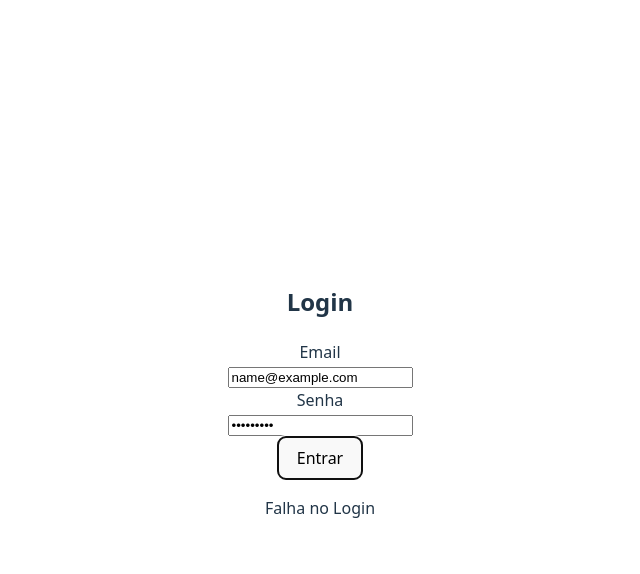
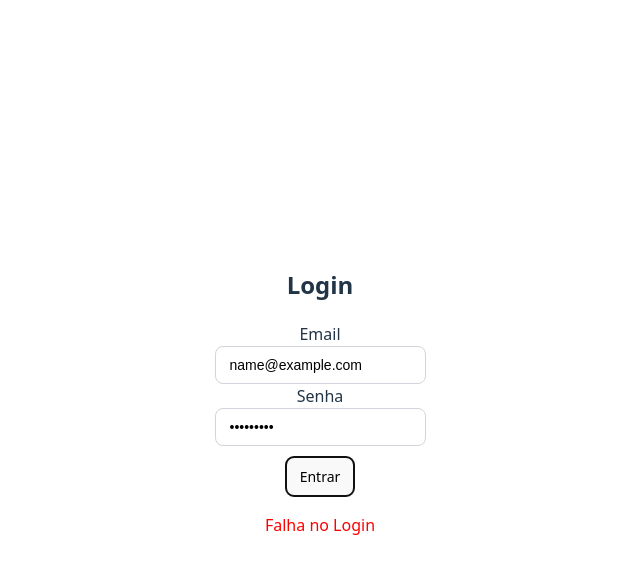
Before and after one commit to VictorRms03/Postagens-App, a React (Vite) app in the folder frontend/: page / in a window 1280 px wide. Both pictures are taken after typing "name@example.com", "Sample123" into the empty fields and a click on the button "Entrar". Shown: the top 574 px of the page, without its empty margins (320-960 px from the left). Built offline with nearby package versions, Linux system fonts and the light colour scheme; no server answers.

Commit message:
feat[frontend]: simple style with css

```diff
--- a/frontend/src/Login.tsx
+++ b/frontend/src/Login.tsx
@@ -44,20 +44,51 @@ function Login({ onLoggedIn }: { onLoggedIn: () => void }) {
         <h2>Login</h2>
 
         <div>
-            <label htmlFor="email">Email</label>
-            <br />
-            <input type="email" name="email" id="email" value={email} onChange={e=>setEmail(e.target.value)} required/>
+
+          <label htmlFor="email" style={{fontWeight: "500"}}>Email</label>
+
+          <br />
+
+          <input type="email" name="email" id="email" value={email}
+            onChange={e=>setEmail(e.target.value)} required
+            style={{
+              padding: "10px 14px",
+              borderRadius: "8px",
+              border: "1px solid #d1d5db",
+              fontSize: "14px",
+            }}
+          />
+
         </div>
 
         <div>
-            <label htmlFor="password">Senha</label>
-            <br />
-            <input type="password" name="password" id="password" value={password} onChange={e=>setPassword(e.target.value)} required/>
+
+          <label htmlFor="password" style={{fontWeight: "500"}}>Senha</label>
+
+          <br />
+
+          <input type="password" name="password" id="password" value={password}
+            onChange={e=>setPassword(e.target.value)} required
+            style={{
+              padding: "10px 14px",
+              borderRadius: "8px",
+              border: "1px solid #d1d5db",
+              fontSize: "14px",
+            }}
+          />
+
         </div>
 
-        <button type="submit">Entrar</button>
+        <button type="submit"
+          style={{
+            padding: "10px 14px",
+            borderRadius: "8px",
+            border: "1px solid #d1d5db",
+            fontSize: "14px",
+            marginTop: '10px'
+          }}> Entrar </button>
 
-        {error && <p>{error}</p>}
+        {error && <p style={{color:'red'}} >{error}</p>}
 
       </form>
     </div>
--- a/frontend/src/Posts.tsx
+++ b/frontend/src/Posts.tsx
@@ -85,20 +85,50 @@ function Posts() {
         <form onSubmit={createPost}>
 
           <div>
-            <label htmlFor="title">Título</label>
+
+            <label htmlFor="title" style={{fontWeight: "500"}}>Título</label>
+
+            <br />
+
             <input type="text" name="title" id="title" placeholder="Título"
               value={title} onChange={e=>setTitle(e.target.value)} required
+              style={{
+                padding: "10px 14px",
+                borderRadius: "8px",
+                border: "1px solid #d1d5db",
+                fontSize: "14px",
+              }}
             />
+
           </div>
 
           <div>
-            <label htmlFor="content">Conteúdo</label>
+
+            <label htmlFor="content" style={{fontWeight: "500"}}>Conteúdo</label>
+
+            <br />
+
             <textarea name="content" id="content" placeholder="Conteúdo..."
               value={content} onChange={e=>setContent(e.target.value)} required
+              style={{
+                padding: "10px 14px",
+                borderRadius: "8px",
+                border: "1px solid #d1d5db",
+                fontSize: "14px",
+              }}
             />
+
           </div>
 
-          <button type="submit">Postar</button>
+          <button type="submit"
+            style={{
+              padding: "10px 14px",
+              borderRadius: "8px",
+              border: "1px solid #d1d5db",
+              fontSize: "14px",
+              marginTop: '10px'
+            }}
+          >Postar</button>
 
           {msg && <p>{msg}</p>}
 
@@ -111,13 +141,31 @@ function Posts() {
 
         <h2>Postagens</h2>
 
-        <ul>
+        <ul style={{listStyle:'none', padding:0 }}>
+
           {posts.map(p => (
-            <li key={p.id} >
-              <h3>{p.title}</h3> <span> — usuário: {p.user?.name ?? 'Desconhecido'}</span>
+
+            <li key={p.id}
+              style={{
+                padding: "1.5rem",
+                borderRadius: "12px",
+                marginBottom: "1rem",
+              }}>
+
+              <h3 style={{
+                  fontSize: "20px",
+                  fontWeight: "600",
+                  marginBottom: "0.5rem",
+                }}> {p.title} </h3>
+
+              <span> Usuário: {p.user?.name ?? 'Desconhecido'}</span>
+
               <p>{p.content}</p>
+
             </li>
+
           ))}
+
         </ul>
 
       </div>
```
